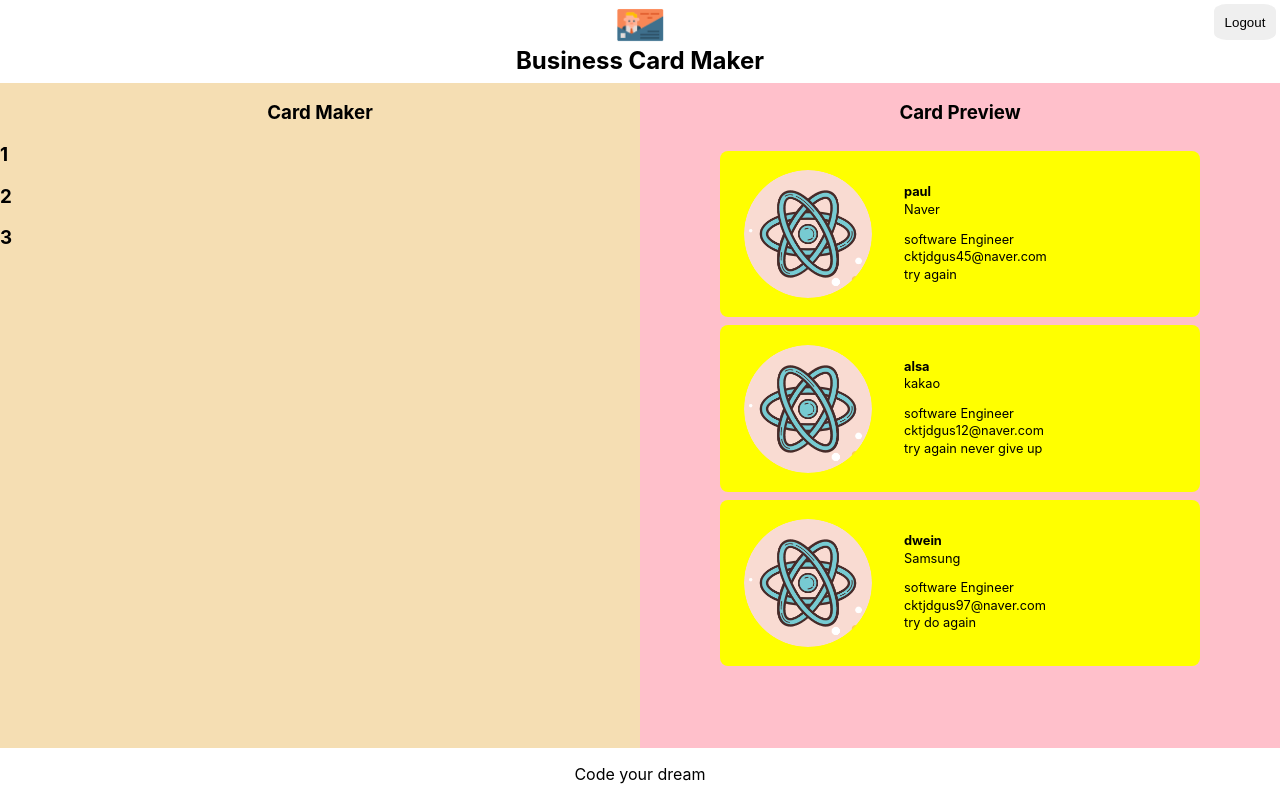
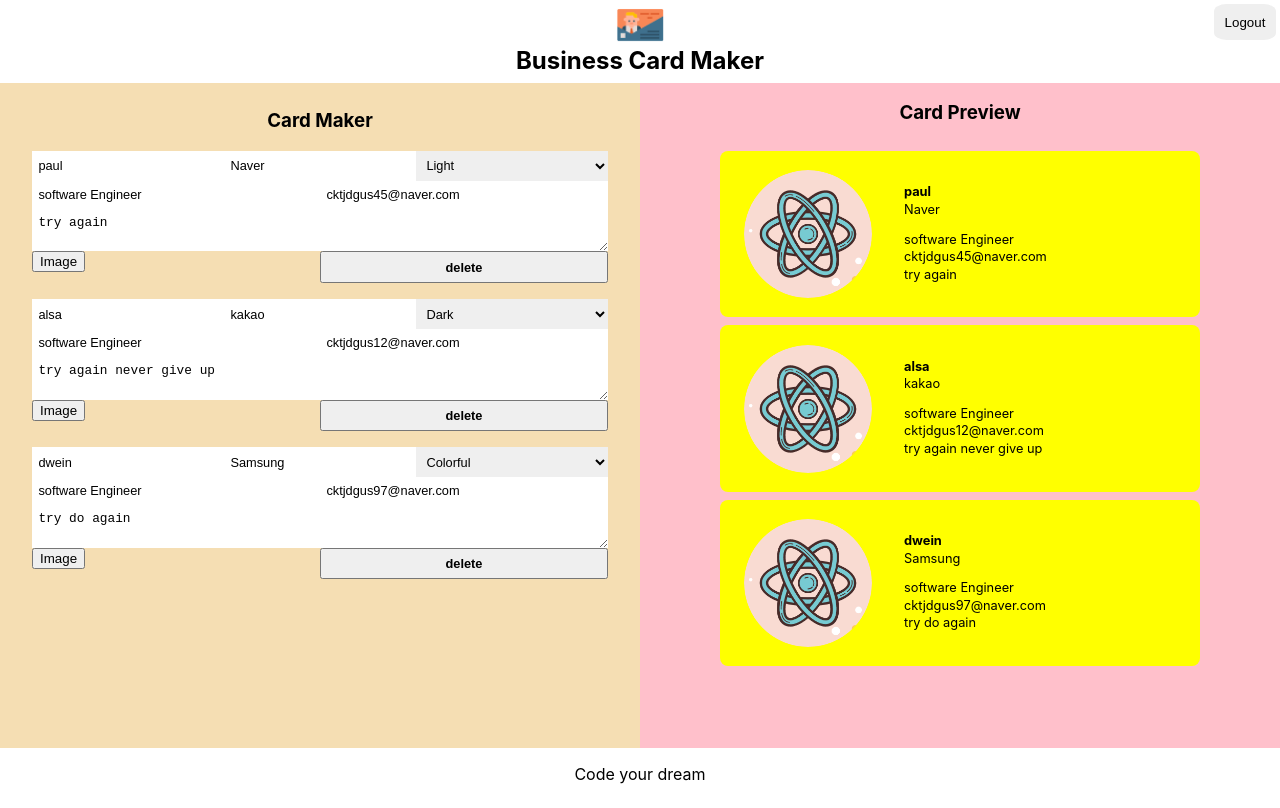
Before and after one commit to cktjdgus45/react-cardmaker, a React (Create React App) app: page /maker in a window 1280 px wide. Built offline with nearby package versions, Linux system fonts and the light colour scheme; no server answers; sample sign-in values are in the browser's storage.

Commit message:
add card and edit from component

```diff
--- /dev/null
+++ b/src/components/button/button.jsx
@@ -0,0 +1,8 @@
+import React from 'react';
+import styles from './button.module.css';
+
+const Button = ({ name, onClick }) => (
+    <button className={styles.button} onClick={onClick}>{name}</button>
+);
+
+export default Button;
--- /dev/null
+++ b/src/components/button/button.module.css
@@ -0,0 +1,15 @@
+@value makerGreen,makerWhite from '../../common/colors.css';
+
+.button{
+    background-color: makerGreen;
+    color: makerWhite;
+    font-weight: bold;
+    cursor: pointer;
+    padding: 0.5em;
+    flex: 1 1 50%;
+    font-size: 0.8rem;
+}
+
+.button:hover{
+    opacity: 0.8;
+}
--- a/src/components/card_edit_form/card_edit_form.jsx
+++ b/src/components/card_edit_form/card_edit_form.jsx
@@ -1,8 +1,29 @@
 import React from 'react';
+import Button from '../button/button';
+import ImageFileInput from '../image_file_input.jsx/image_file_input';
 import styles from './card_edit_form.module.css';
 
-const CardEditForm = ({ card }) => (
-    <h1>{card.id}</h1>
-);
+const CardEditForm = ({ card }) => {
+    const { name, company, theme, title, email, message, fileName, fileUrl } = card;
+    const onsubmit = () => { };
+    return (
+        <form className={styles.form}>
+            <input className={styles.input} type="text" name="name" value={name} />
+            <input className={styles.input} type="text" name="company" value={company} />
+            <select className={styles.select} name="theme" value={theme}>
+                <option value="light">Light</option>
+                <option value="dark">Dark</option>
+                <option value="colorful">Colorful</option>
+            </select>
+            <input className={styles.input} type="text" name="title" value={title} />
+            <input className={styles.input} type="text" name="email" value={email} />
+            <textarea name="message" className={styles.textarea} value={message}></textarea>
+            <div className={styles.fileInput}>
+                <ImageFileInput></ImageFileInput>
+            </div>
+            <Button className={styles.button} name='delete' onClick={onsubmit}></Button>
+        </form>
+    )
+}
 
 export default CardEditForm;
--- a/src/components/card_edit_form/card_edit_form.module.css
+++ b/src/components/card_edit_form/card_edit_form.module.css
@@ -0,0 +1,43 @@
+@value makerBlack,makerWhite from '../../common/colors.css';
+
+.form{
+    display: flex;
+    width: 100%;
+    flex-wrap: wrap;
+    border-top: 1px solid makerBlack;
+    border-left: 1px solid makerBlack;
+    margin-bottom: 1em;
+}
+.input,
+.select,
+.textarea,
+.fileInput,
+.button{
+    font-size: 0.8rem;
+    width: 100%;
+    border: 0;
+    padding: 0.5em;
+    border-bottom: 1px solid makerBlack;
+    border-right: 1px solid makerBlack;
+    background: makerWhite;
+}
+
+.input,
+.select,
+.textarea,
+.button{
+    outline: 0;
+}
+
+.input,.select{
+    flex:1 1 30%;
+}
+
+.fileInput{
+    padding: 0;
+    flex: 1 1 50%;
+}
+
+.textarea{
+    flex-basis: 100%;
+}
--- a/src/components/editor/editor.module.css
+++ b/src/components/editor/editor.module.css
@@ -3,6 +3,7 @@
 .editor{
     background-color: wheat;
     flex-basis: 50%;
+    padding: 0.5em 2em;
 }
 
 .title{
--- /dev/null
+++ b/src/components/image_file_input.jsx/image_file_input.jsx
@@ -0,0 +1,6 @@
+import React from 'react';
+import styles from './image_input_file.module.css';
+
+const ImageFileInput = (props) => <button>Image</button>
+
+export default ImageFileInput;
```
Also changed, not shown: src/components/image_file_input.jsx/image_input_file.module.css (added).
